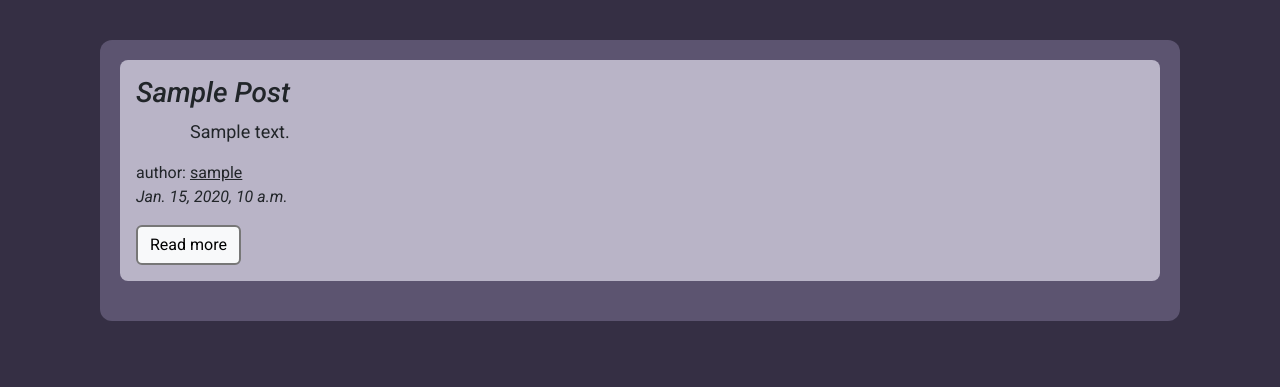
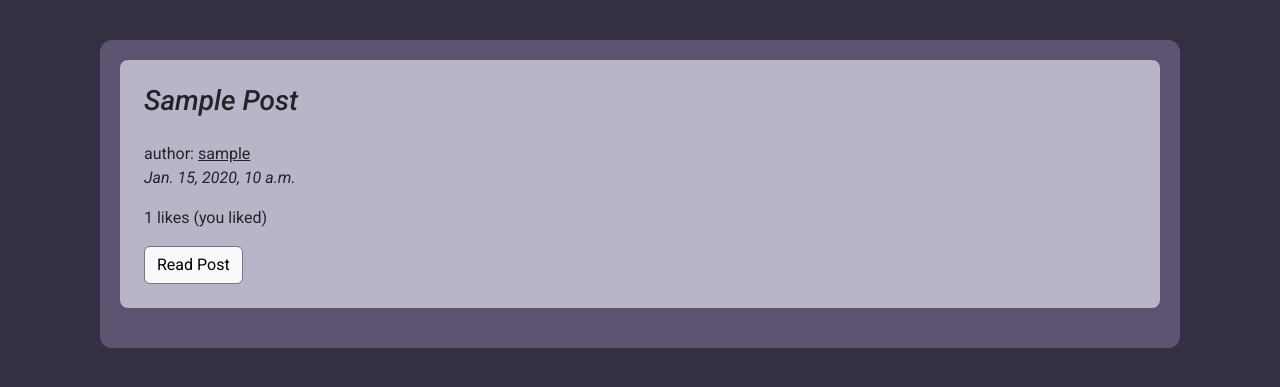
Before and after one commit to maximqqe/django_blog, a Django app: page /blog/feed/ in a window 1280 px wide. Shown: the part 59-446 px from the top of the page. Run offline with Django 5.2, Linux system fonts and the light colour scheme; a user stored in the database is signed in; tables that the repository leaves empty hold one stand-in row (values such as "Sample post").

Commit message:
Add ability to like

```diff
--- a/blog/posts/models.py
+++ b/blog/posts/models.py
@@ -19,4 +19,14 @@ class Post(models.Model):
         verbose_name_plural = 'posts'
 
     def __str__(self):
-        return f'{self.title} | {self.created_at}'
+        return f'{self.title}'
+
+    @property
+    def count_likes(self):
+        return PostLike.objects.filter(post=self).count()
+
+
+class PostLike(models.Model):
+    post = models.ForeignKey(to=Post, on_delete=models.CASCADE)
+    user = models.ForeignKey(to=User, on_delete=models.CASCADE)
+    created_at = models.DateTimeField(auto_now_add=True)
--- a/blog/posts/templates/posts/feed.html
+++ b/blog/posts/templates/posts/feed.html
@@ -2,9 +2,8 @@
 
 {% block content %}
     {% for item in posts %}
-        <div class="wrapper-post m-1 p-3 mb-4" style="background-color: #B9B4C7; border-radius: 8px;">
-            <h3 class="mb-2"><i>{{item.title|title}}</i></h3>
-            <p style="text-indent: 54px; font-size: 18px;">{{item.content|truncatechars:405}}</p>
+        <div class="wrapper-post m-1 p-4 mb-4" style="background-color: #B9B4C7; border-radius: 8px;">
+            <h3 class="mb-4"><i>{{item.title|title}}</i></h3>
             <p class="mt-2 mb-0">author:
                 {% if item.author.username == 'deleted' %}
                 <span class="text-danger">{{item.author}}</span>
@@ -13,10 +12,11 @@
                 {% endif %}
             </p>
             <p class="text-tertiary"><i>{{item.created_at}}</i></p>
-            <a href="{% url 'posts:post' item.pk %}" class="btn btn-light" style="border: 2px solid #777;">Read more</a>
+            <div class="container p-0">
+                <p>{{item.count_likes}} likes {% if item in liked_posts %}(you liked){% endif %}</p>
+            </div>
+            <a href="{% url 'posts:post' item.pk %}" class="btn btn-light" style="border: 1px solid #777;">Read Post</a>
+
         </div>
     {% endfor %}
 {% endblock %}
-
-{% block script %}
-{% endblock %}
--- a/blog/posts/urls.py
+++ b/blog/posts/urls.py
@@ -1,11 +1,12 @@
 from django.urls import path
 
-from posts.views import FeedView, PostView, AuthorView, SearchView, add_post_view
+from posts.views import FeedView, PostView, AuthorView, SearchView, add_post_view, like_post_view
 
 urlpatterns = [
     path('feed/', FeedView.as_view(), name='feed'),
     path('post/<int:pk>', PostView.as_view(), name='post'),
     path('author/<slug:username>/', AuthorView.as_view(), name='author'),
     path('search/', SearchView.as_view(), name='search'),
-    path('add/', add_post_view, name='add_post')
+    path('add/', add_post_view, name='add_post'),
+    path('like/<int:post_id>', like_post_view, name='like')
 ]
--- a/blog/posts/views.py
+++ b/blog/posts/views.py
@@ -4,7 +4,7 @@ from django.shortcuts import render, redirect
 from django.views.generic import ListView, DetailView
 
 from posts.form import AddPostForm
-from posts.models import Post
+from posts.models import Post, PostLike
 from users.models import User
 
 
@@ -16,11 +16,35 @@ class FeedView(ListView):
     def get_queryset(self):
         return Post.objects.all().order_by("-id")
 
+    def get_context_data(self, **kwargs):
+        context = super().get_context_data(**kwargs)
+        user = self.request.user
+
+        if user.is_authenticated:
+            liked_posts = []
+            posts = Post.objects.all()
+            for post in posts:
+                liked = PostLike.objects.filter(user=user, post=post).exists()
+                if liked:
+                    liked_posts.append(post)
+            context['liked_posts'] = liked_posts
+        return context
+
 
 class PostView(DetailView):
     model = Post
     template_name = 'posts/post.html'
     context_object_name = 'post'
+
+    def get_context_data(self, **kwargs):
+        context = super().get_context_data(**kwargs)
+        user = self.request.user
+
+        if user.is_authenticated:
+            post = self.object
+            liked = PostLike.objects.filter(user=user, post=post).exists()
+            context['liked'] = liked
+        return context
 
 
 class AuthorView(ListView):
@@ -63,3 +87,14 @@ def add_post_view(request):
         'form': form,
     }
     return render(request, 'posts/add_post.html', context=context)
+
+
+@login_required
+def like_post_view(request, post_id):
+    post = Post.objects.get(pk=post_id)
+    if PostLike.objects.filter(user=request.user, post=post).exists():
+        PostLike.objects.filter(user=request.user, post=post).delete()
+    else:
+        PostLike.objects.create(user=request.user, post=post)
+
+    return redirect(to=request.META['HTTP_REFERER'])
```
Also changed, not shown: blog/posts/admin.py (+7 -1 lines), blog/posts/templates/posts/post.html (+8 -1 lines), blog/users/views.py (+2 -8 lines), blog/posts/migrations/0003_postlike.py (added).
